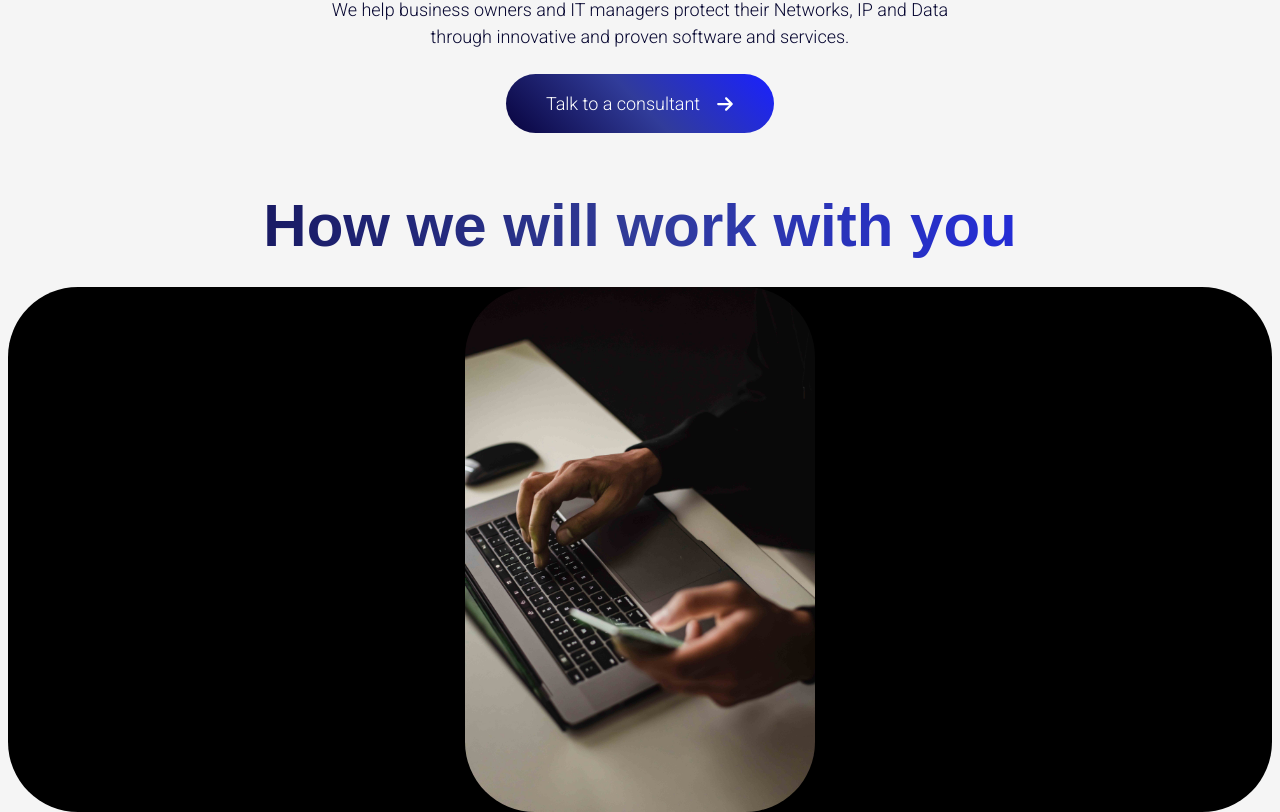
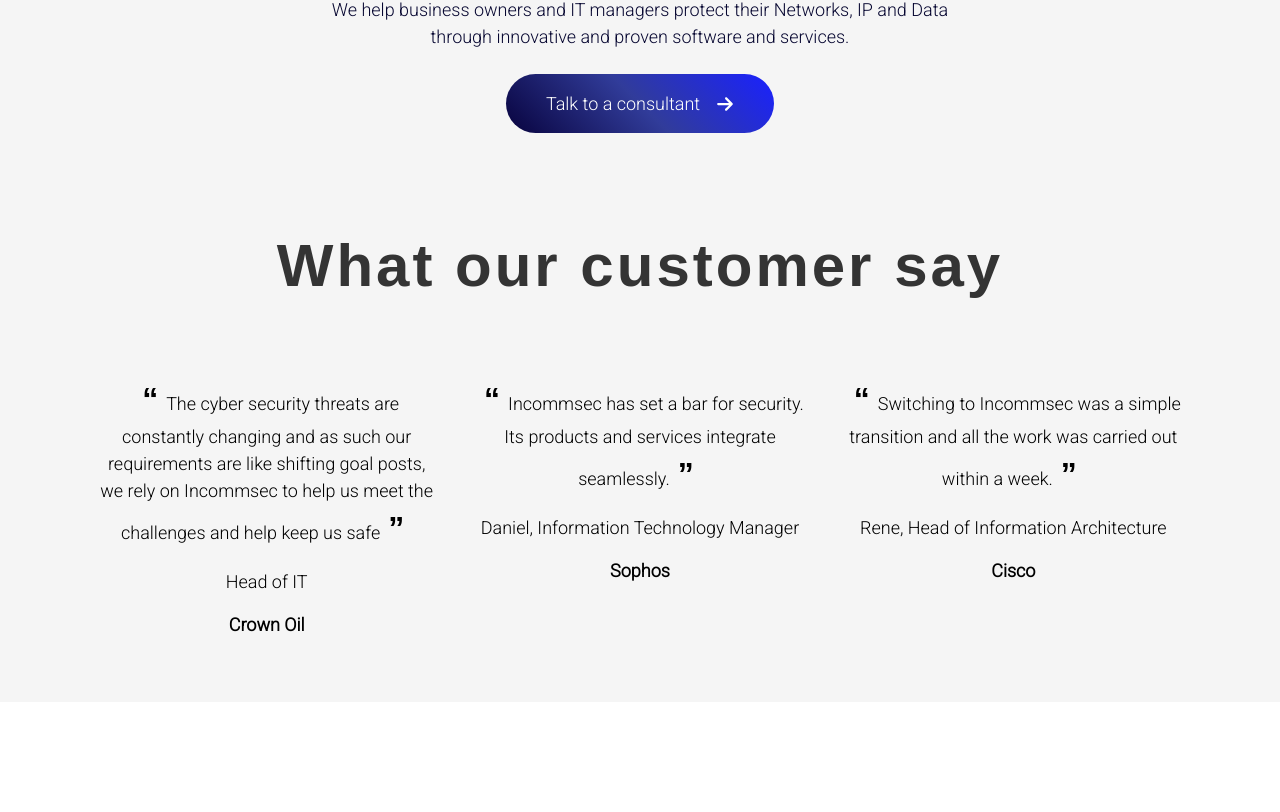
Before and after one commit to salamabro-dev/INCOMMSEC_demo, a Next.js app: page / in a window 1280 px wide. Shown: the part 436-1248 px from the top of the page. After the commit the page ends 1138 px from the top, so only its background shows below. Built offline with nearby package versions, Linux system fonts and the light colour scheme.

Commit message:
review component added

```diff
--- a/app/(site)/components/Banner/Banner.jsx
+++ b/app/(site)/components/Banner/Banner.jsx
@@ -6,16 +6,14 @@ import Image from "next/image";
 
 export default function Banner() {
   return (
-    <section className="bg-primary-white-p px-4">
+    <section className="bg-primary-white-p px-4 pb-8">
       <div className="text-center pt-8 text-primary-blue-p2">
         <p className="py-2">We are a vendor neutral consultant making</p>
         <div className="py-4">
           <h1 className="banner-heading tracking-[3.68px] font-extrabold">
             CYBERSECURITY
           </h1>
-          <div
-            className={`image-container flex justify-center gap-x-2 items-center`}
-          >
+          <div className={`flex justify-center gap-x-2 items-center`}>
             <Image
               src="/Lock.png"
               className={`lock lg:h-[80px] lg:w-[80px] md:h-[60px] md:w-[60px]`}
--- a/app/(site)/components/Header/MenuOverlay.jsx
+++ b/app/(site)/components/Header/MenuOverlay.jsx
@@ -9,7 +9,7 @@ export default function MenuOverlay({ displayMenu }) {
       className={`lg:hidden bg-white menu-overlay fixed flex top-[76px] left-0 h-screen w-screen overflow-y-hidden  z-10
       ${displayMenu ? "block" : "hidden"}`}
     >
-      <nav className="gap-20 pl-[39px] ">
+      <nav className="gap-20 pl-[1rem] ">
         <ul className="flex flex-col gap-y-8 mt-8">
           <MenuItem text="Endpoint protection" link="/" />
           <MenuItem text="Pen Testing and Vulnerability Scans" link="/" />
--- /dev/null
+++ b/app/(site)/components/Reviews/Reviews.jsx
@@ -0,0 +1,58 @@
+import React from "react";
+
+function Reviews() {
+  return (
+    <div className="grid bg-primary-white-p pb-8 ">
+      <div className="col-span-full flex justify-center tracking-[3px] text-primary-grey-p py-12 text-center px-4 ">
+        <h2>What our customer say</h2>
+      </div>
+      <div className=" px-4 md:px-8 lg:px-20">
+        <div className="grid grid-cols-1 md:grid-cols-12">
+          <div className="md:col-span-4 text-center px-4 py-4">
+            <q>
+              <span>
+                The cyber security threats are constantly changing and as such
+                our requirements are like shifting goal posts, we rely on
+                Incommsec to help us meet the challenges and help keep us safe
+              </span>
+            </q>
+            <div className="my-4 department text-grey-neutral">Head of IT</div>
+            <div className="my-4 company text-grey-neutral font-semibold">
+              Crown Oil
+            </div>
+          </div>
+          <div className="md:col-span-4 text-center px-4 py-4">
+            <q>
+              <span>
+                Incommsec has set a bar for security. Its products and services
+                integrate seamlessly.
+              </span>
+            </q>
+            <div className="my-4 department text-grey-neutral">
+              Daniel, Information Technology Manager
+            </div>
+            <div className="my-4 company text-grey-neutral font-semibold">
+              Sophos
+            </div>
+          </div>
+          <div className="md:col-span-4 text-center px-4 py-4">
+            <q>
+              <span>
+                Switching to Incommsec was a simple transition and all the work
+                was carried out within a week.
+              </span>
+            </q>
+            <div className="my-4 department text-grey-neutral ">
+              Rene, Head of Information Architecture
+            </div>
+            <strong className="my-4 company text-grey-neutral font-semibold">
+              Cisco
+            </strong>
+          </div>
+        </div>
+      </div>
+    </div>
+  );
+}
+
+export default Reviews;
--- a/app/(site)/components/SecondaryBanner/HowWeWork.jsx
+++ b/app/(site)/components/SecondaryBanner/HowWeWork.jsx
@@ -7,17 +7,32 @@ function HowWeWork() {
       <div className="text-center pt-8 text-primary-blue-p2">
         <h2 className="py-2 banner-heading pb-4">How we will work with you</h2>
       </div>
-      <div className="mx-2 ">
-        <div class="image-container flex justify-center object-cover">
-          <div>
+      <div className="lg:grid lg:grid-cols-12">
+        <div className="mx-2 flex justify-center lg:col-span-8 ">
+          <div class="image-container object-cover mb-8">
             <Image
               src="/laptop.png"
               width={350}
               height={100}
               unoptimized={true}
-              className="rounded-[70px] "
+              className="brightness-50"
             />
           </div>
+        </div>
+        <div className="relative">
+          <ul className="flex flex-col mx-[8rem] top-[-30rem] absolute text-white gap-y-8">
+            <li className="">
+              {" "}
+              We will have a consultation to understand what is in place, and
+              perform an assessment to analyse what can be improved.
+            </li>
+            <li className="">
+              {" "}
+              We will recommend solutions from our selected vendors to help
+              mitigate risk and strengthen your cyber architecture
+            </li>
+            <li className=""> Provide instant access to the services.</li>
+          </ul>
         </div>
       </div>
     </section>
--- a/app/(site)/page.jsx
+++ b/app/(site)/page.jsx
@@ -2,13 +2,15 @@ import Image from "next/image";
 import Header from "./components/Header/Header";
 import Banner from "./components/Banner/Banner";
 import HowWeWork from "./components/SecondaryBanner/HowWeWork";
+import Reviews from "./components/Reviews/Reviews";
 
 export default function Home() {
   return (
     <div>
       <Header />
       <Banner />
-      <HowWeWork />
+      {/* <HowWeWork /> */}
+      <Reviews />
     </div>
   );
 }
--- a/app/globals.css
+++ b/app/globals.css
@@ -41,6 +41,20 @@ h3 {
   font-size: clamp(1.5rem, 1.583rem + -0.417vw, 1.25rem);
 }
 
+q::before,
+q::after {
+  font-family: "Revalia", sans-serif;
+  font-size: 32px;
+  font-weight: bold;
+  padding: 0 0.5rem;
+}
+
+p,
+span {
+  font-family: "Roboto", sans-serif;
+  font-size: 18px;
+}
+
 .banner-heading,
 .banner-info,
 .button-background {
@@ -49,10 +63,10 @@ h3 {
   color: transparent;
 }
 
-.image-container {
+/* .image-container {
   width: 100%;
   position: relative;
-}
+} */
 
 .banner-btn {
   background: linear-gradient(45deg, #08033e, #313c9a, #1a21ff);
@@ -63,7 +77,34 @@ h3 {
 }
 
 .image-container {
-  background: black;
+  height: 100%;
+  width: 70%;
   overflow: hidden;
+  border: solid 1px #000;
   border-radius: 70px;
+  border: none;
 }
+
+.image-container img {
+  width: 100%;
+}
+
+.overlay {
+  border-radius: 70px;
+  position: absolute;
+  top: 0;
+  width: 36%;
+  height: 100%;
+  background: rgba(0, 0, 0, 0.5); /* Adjust the color and opacity here */
+}
+
+.overlay::before {
+  content: "";
+  position: absolute;
+  top: 0;
+  width: 36%;
+  height: 100%;
+}
+
+.overlay-text {
+}
--- a/tailwind.config.js
+++ b/tailwind.config.js
@@ -19,6 +19,7 @@ module.exports = {
           "white-p": "#F5F5F5",
           "grey-p": "#343434",
           "blue-p2": "#070731",
+          "grey-neutral": "#606060",
         },
         secondary: {
           "dark-blue": "#08033e",
```
